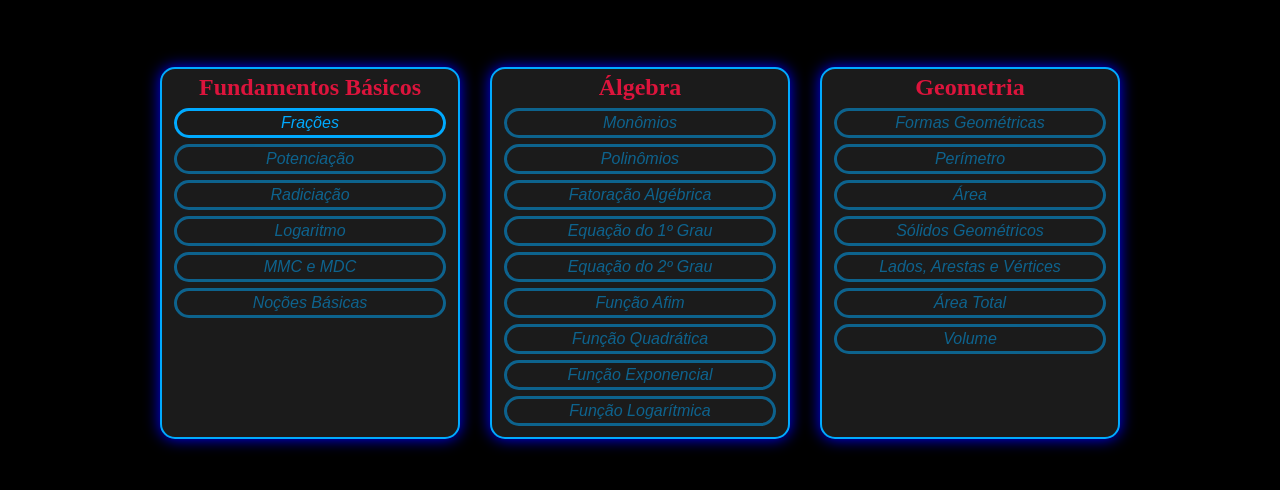
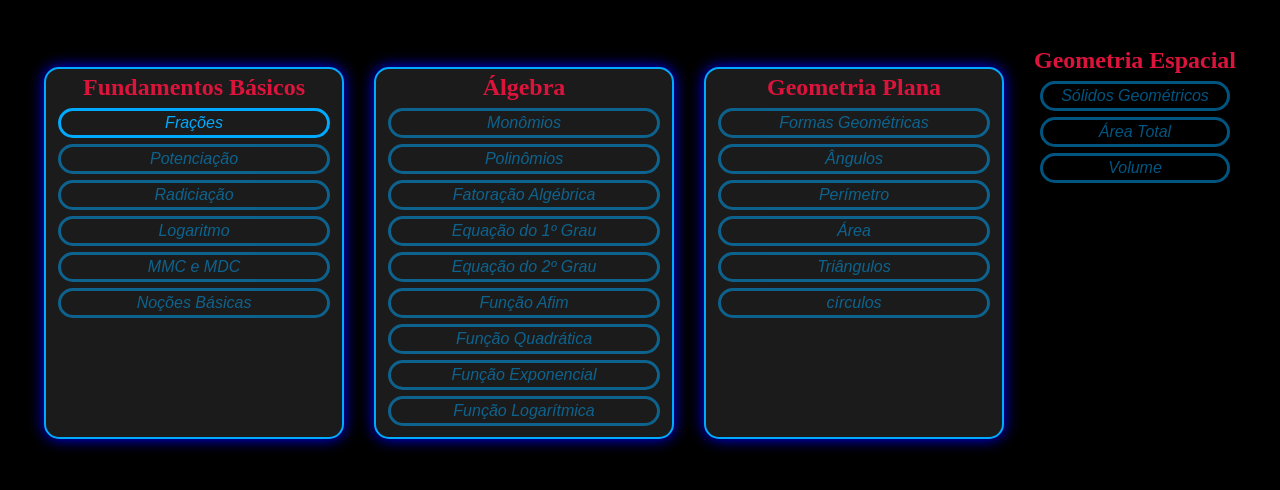
Before and after one commit to jorge-berenguer/teste1, a plain HTML site: page index.html in a window 1280 px wide. Shown: the part 124-614 px from the top of the page. Drawn offline with Linux system fonts and the light colour scheme.

Commit message:
Atualizar o index.html

```diff
--- a/index.html
+++ b/index.html
@@ -38,15 +38,19 @@
         <a href="#" class="N">Função Logarítmica</a>
       </div>
       <div class="card">
-        <h2 class="N">Geometria</h2>
+        <h2 class="N">Geometria Plana</h2>
         <a href="#" class="N">Formas Geométricas</a>
+        <a href="#" class="N">Ângulos</a>
         <a href="#" class="N">Perímetro</a>
         <a href="#" class="N">Área</a>
-        <a href="#" class="N">Sólidos Geométricos</a>
-        <a href="#" class="N">Lados, Arestas e Vértices</a>
-        <a href="#" class="N">Área Total</a>
+        <a href="#" class="N">Triângulos</a>
+        <a href="#" class="N">círculos</a>
+      </div>
+<div class="N">
+<h2 class="N">Geometria Espacial</h2>
+ <a href="#" class="N">Sólidos Geométricos</a>
+<a href="#" class="N">Área Total</a>
         <a href="#" class="N">Volume</a>
-      </div>
     </main>
     <footer>
       <p class="N">Desenvolvido por Jorge Berenguer</p>
```
